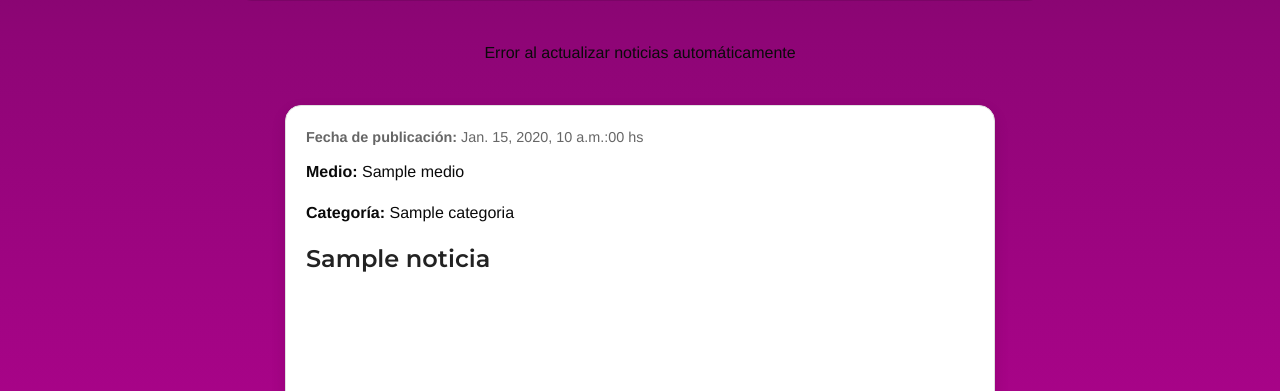
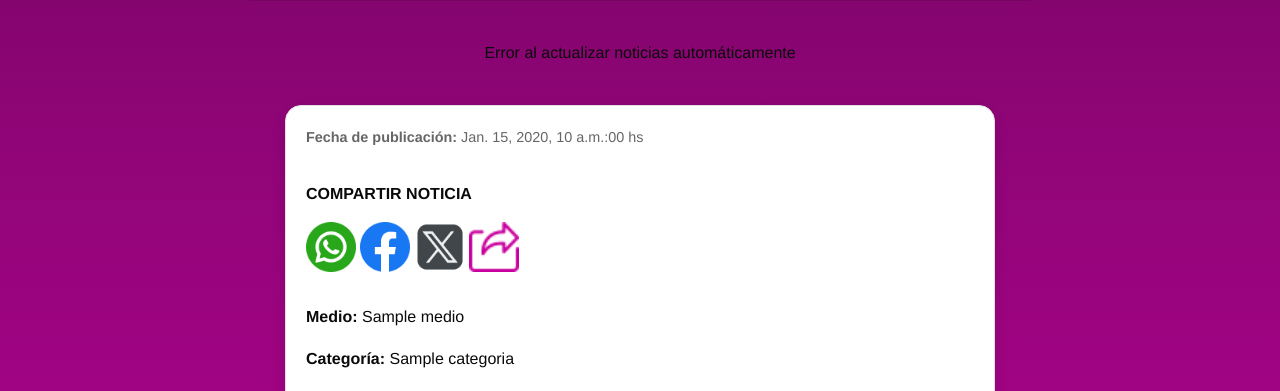
Before and after one commit to gonzacodigo/plataforma_noticias, a Django app: template templates/noticia/noticia_list.html in a window 1280 px wide. Shown: the part 909-1300 px from the top of the page. Run offline with Django 3.2, Linux system fonts and the light colour scheme; the template is opened without the code that fills it: most values are stand-ins (such as "Sample title", 1, 10 or a date in 2020); some libraries are stand-ins or nearby versions.

Commit message:
Se agrego enlace para compartir

```diff
--- a/applications/noticia/urls.py
+++ b/applications/noticia/urls.py
@@ -41,4 +41,5 @@ urlpatterns = [
     path('api/noticias/telefe/show/', NoticiasTelefeShowAPIView.as_view(), name='noticias-telefe'),
     path('api/noticias/telefe/', NoticiasTelefeAPIView.as_view(), name='noticias-telefe'),
     path('api/noticias/clarin/', NoticiasclarinAPIView.as_view(), name='noticias-clarin'),
+    path('detail-noticia/<pk>/', views.NoticiasDetailView.as_view(), name='noticia_detail'),
 ]
--- a/templates/base.html
+++ b/templates/base.html
@@ -22,6 +22,36 @@
         <p class="noticia-fecha">
           <strong>Fecha de publicación:</strong> {{ p.fecha }}:00 hs
         </p>
+      <div class="compartir-redes" style="margin:32px 0px">
+        <p><strong>COMPARTIR NOTICIA</strong></p>
+
+        <!-- WhatsApp -->
+        <a href="https://wa.me/?text={{ request.build_absolute_uri|slice:':-1' }}{% url 'noticia_app:noticia_detail' p.id %}"
+          target="_blank" title="Compartir por WhatsApp">
+          <img src="{% static 'img/icons/whatsapp.png' %}" alt="WhatsApp" width="50">
+        </a>
+
+        <!-- Facebook -->
+        <a href="https://www.facebook.com/sharer/sharer.php?u={{ request.build_absolute_uri|slice:':-1' }}{% url 'noticia_app:noticia_detail' p.id %}"
+          target="_blank" title="Compartir en Facebook">
+          <img src="{% static 'img/icons/facebook.png' %}" alt="Facebook" width="50">
+        </a>
+
+        <!-- X (Twitter) -->
+        <a href="https://twitter.com/intent/tweet?url={{ request.build_absolute_uri|slice:':-1' }}{% url 'noticia_app:noticia_detail' p.id %}"
+          target="_blank" title="Compartir en X">
+          <img src="{% static 'img/icons/x.png' %}" alt="X" width="50px">
+        </a>
+
+        <!-- Copiar enlace -->
+        <button onclick="copiarTexto('{{ request.build_absolute_uri|slice:':-1' }}{% url 'noticia_app:noticia_detail' p.id %}')"
+          title="Copiar enlace" style="background: none; border: none; cursor: pointer;">
+          <img src="{% static 'img/icons/participacion.png' %}" alt="Copiar enlace" width="50">
+        </button>
+      </div>
+
+
+
         <p><strong>Medio:</strong> {{ p.medio }}</p>
         <p><strong>Categoría:</strong> {{ p.categoria }}</p>
 
@@ -146,6 +176,17 @@
         }
       });
     </script>
+    <script>
+  function copiarTexto(texto) {
+    navigator.clipboard.writeText(texto).then(() => {
+      alert("¡Enlace copiado al portapapeles!");
+    }).catch(err => {
+      alert("Error al copiar");
+      console.error(err);
+    });
+  }
+</script>
+
     <script src="https://code.jquery.com/jquery-3.6.0.min.js"></script>
     <script src="{% static 'js/app.js' %}"></script>
     <script src="{% static 'js/vendor/jquery.js' %}"></script>
```
Also changed, not shown: applications/noticia/views.py (+8 -1 lines), templates/noticia/noticia_detail.html (added, +47 -0 lines), static/img/icons/facebook.png (added), static/img/icons/participacion.png (added), static/img/icons/whatsapp.png (added), static/img/icons/x.png (added).
